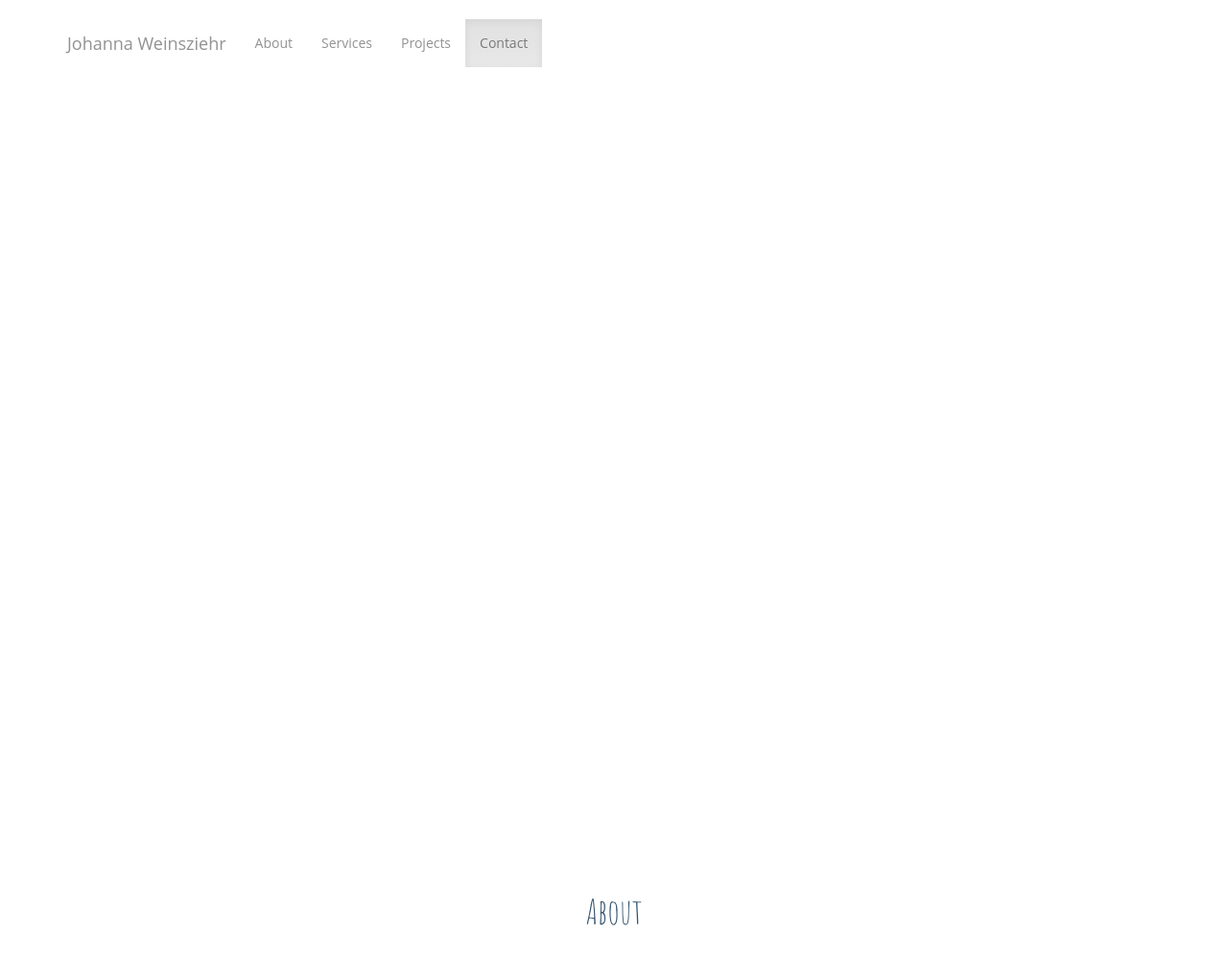
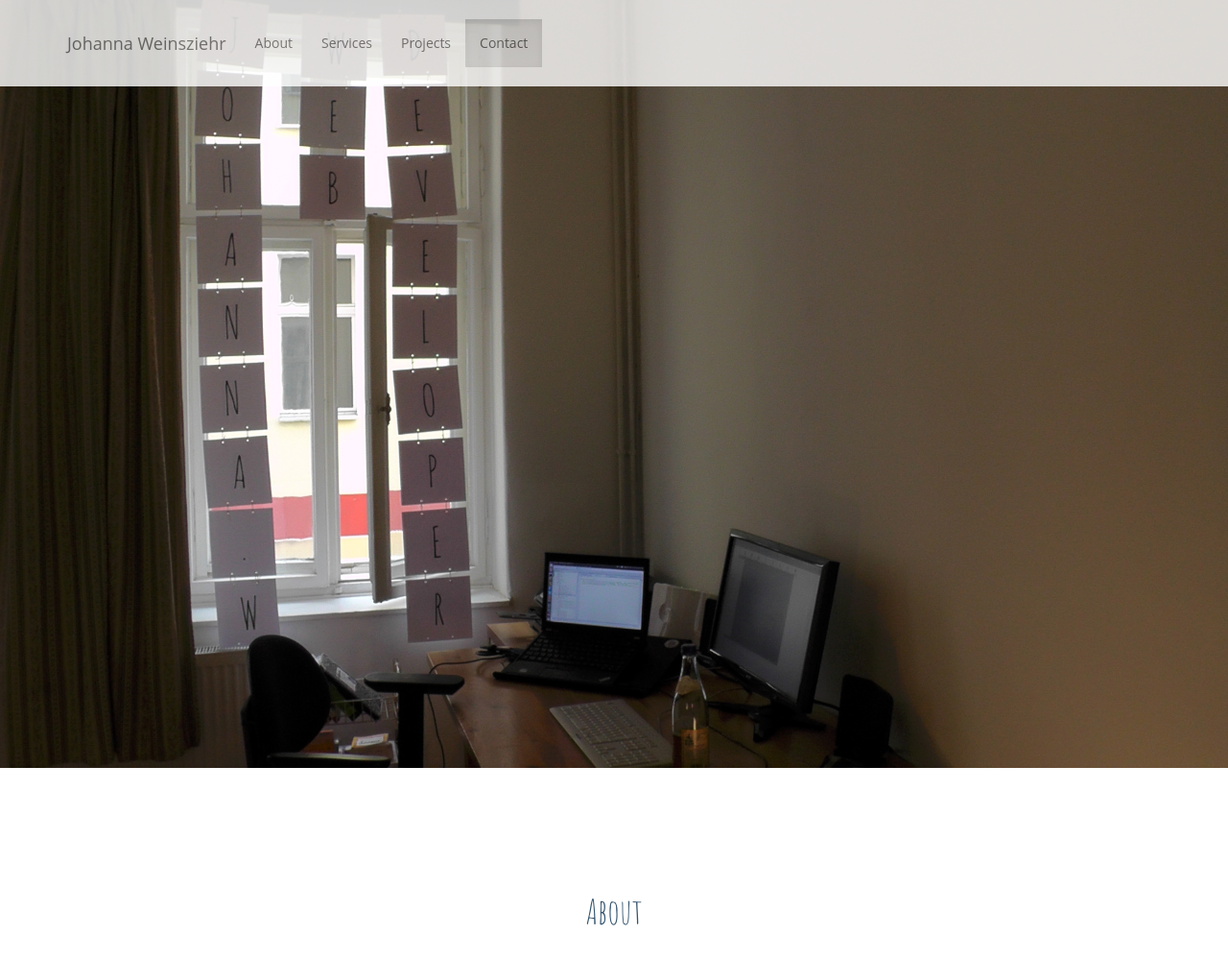
Before and after one commit to JohannaMW/about, a Django app: page / in a window 1280 px wide. Shown: the top 998 px of the page at 96% size. Run offline with Django 3.2, Linux system fonts and the light colour scheme; some libraries are stand-ins or nearby versions.

Commit message:
add background image

```diff
--- a/about/static/css/scrolling-nav.css
+++ b/about/static/css/scrolling-nav.css
@@ -24,7 +24,9 @@ html {
 .intro-section {
     min-height: 100%;
     padding-top: 100px;
-    background: #fff;
+    background: url('/static/img/intro.JPG') no-repeat center center fixed;
+    background-size: cover;
+
 }
 
 .about-section {
```
